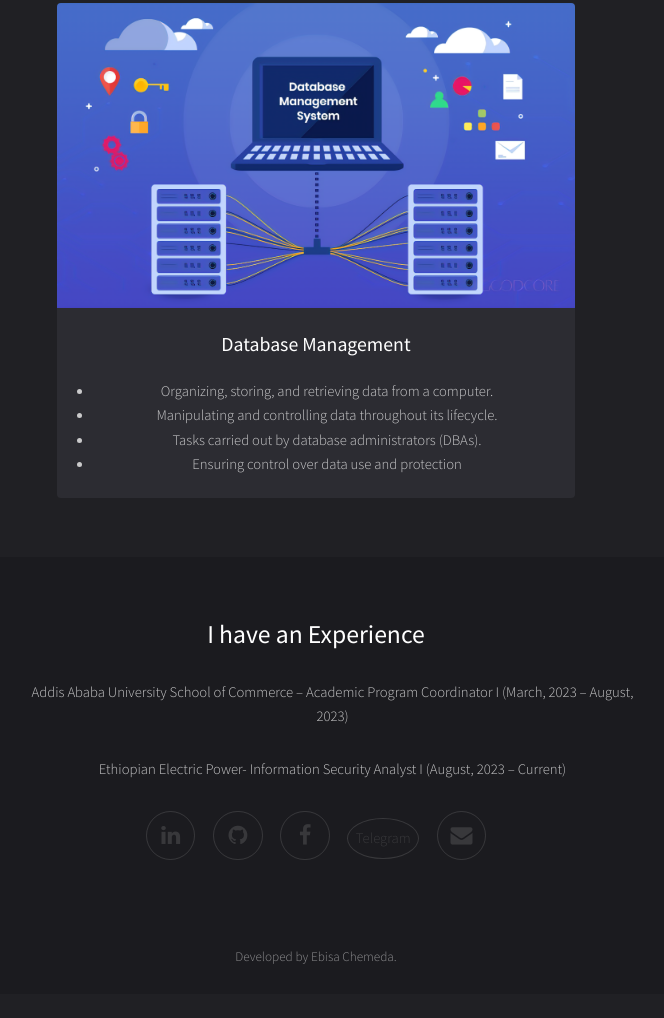
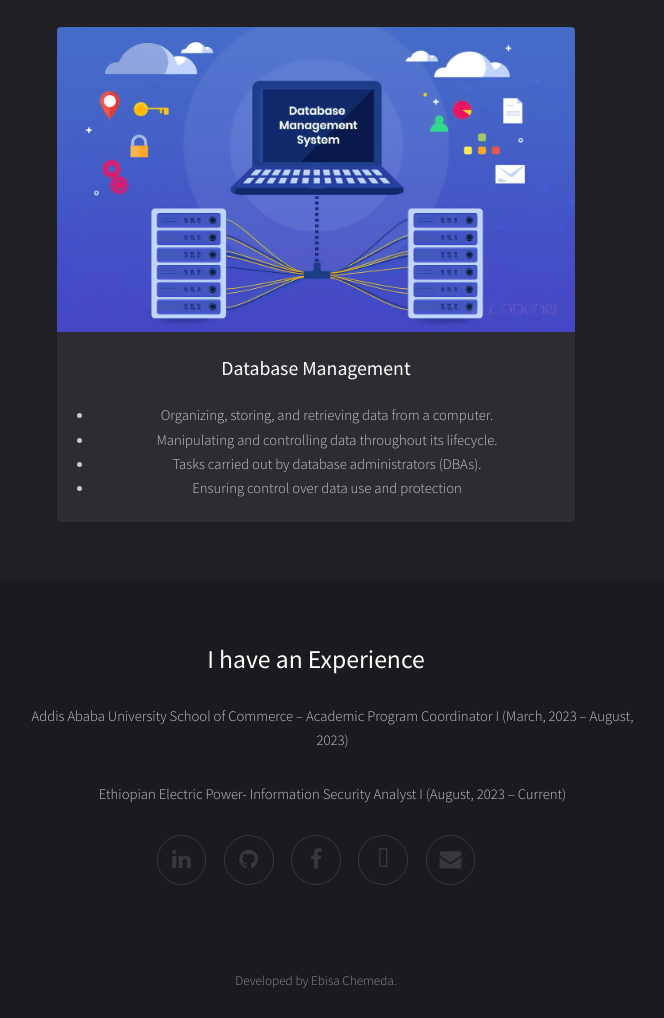
Before and after one commit to ebisachemeda/ebisachemeda.github.io, a plain HTML site: page index.html in a window 1280 px wide. Shown: the part 1500-2518 px from the top of the page, without its empty margins (324-988 px from the left). Before the commit the page ends 2494 px from the top, so only its background shows below. Drawn offline with Linux system fonts and the light colour scheme.

Commit message:
Update index.html

```diff
--- a/index.html
+++ b/index.html
@@ -1,8 +1,5 @@
 <!DOCTYPE HTML>
-<!--
-	Full Motion by TEMPLATED
-	templated.co @templatedco
-	Released for free under the Creative Commons Attribution 3.0 license (templated.co/license)
+
 --><html>
 	<head>
 		<title>Ebisa Chemeda Resume</title>
@@ -12,12 +9,7 @@
 	</head>
 	<body id="top">
 
-			<!-- Banner -->
-			<!--
-				To use a video as your background, set data-video to the name of your video without
-				its extension (eg. images/banner). Your video must be available in both .mp4 and .webm
-				formats to work correctly.
-			-->
+
 				<section id="banner" data-video="images/banner"><div class="inner">
 						<header><h1>My Resume</h1>
 							<p>I am Information Security Analyst at Ethiopian Electric Power. </p>
@@ -97,7 +89,7 @@
 							<li><a href="https://github.com/ebisachemeda/" class="icon fa-github"><span class="label">Github</span></a></li>
 
 							<li><a href="https://www.facebook.com/harmeekoo.143/" class="icon fa-facebook"><span class="label">Facebook</span></a></li>
-							<li><a href="https://t.me/EebbiiC" class="bi bi-telegram"><span class="label">Telegram</span></a></li>
+							<li><a href="https://t.me/EebbiiC" class="icon fa-telegram"><span class="label">Telegram</span></a></li>
 							<li><a href="mailto:ebisachemeda430@gmail.com" class="icon fa-envelope"><span class="label">Email</span></a></li>
 
 						</ul>
```
